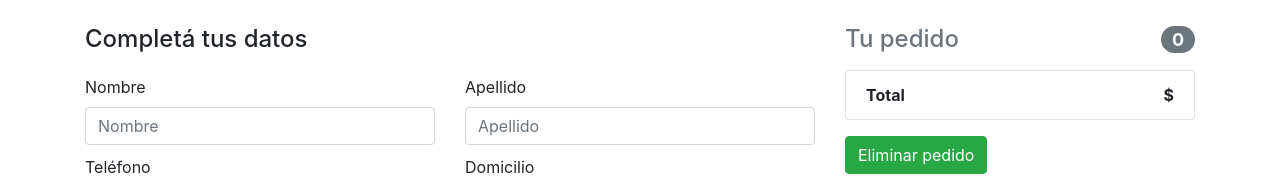
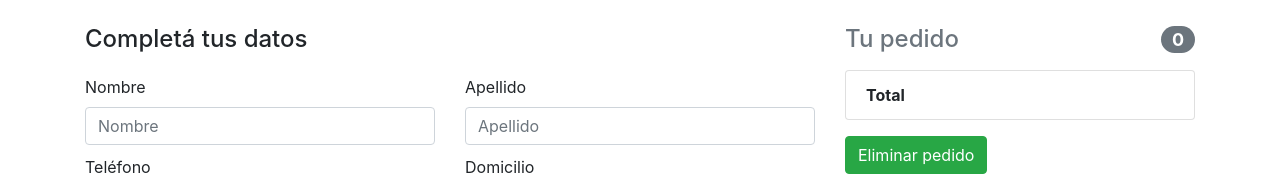
Before and after one commit to carloscrovara/ecommerce, a React (Create React App) app: page /cart in a window 1280 px wide. Shown: the part 269-445 px from the top of the page. Built offline with nearby package versions, Linux system fonts and the light colour scheme.

Commit message:
Version 1.31 - Se mejoro el contador del Cart

```diff
--- a/src/components/CartBrief.js
+++ b/src/components/CartBrief.js
@@ -2,14 +2,16 @@ import React from 'react';
 import { useListContext } from '../context/CartContext';
 
 export default function CartBrief() {
-    const { list, cleanList, CounterCart } = useListContext();
+    const { list, cleanList, quantity } = useListContext();
+
+    let totalPrice = 0;
 
     return (
         <>
             <div className="col-md-5 col-lg-4 order-md-last">
                 <h4 className="d-flex justify-content-between align-items-center mb-3">
                     <span className="text-muted">Tu pedido</span>
-                    <CounterCart />
+                    <span className="badge badge-secondary badge-pill"> {quantity} </span>
                 </h4>
                 <ul className="list-group mb-3">
                     {list.map((i, idx) => (
@@ -23,7 +25,10 @@ export default function CartBrief() {
                     ))}
                     <li className="list-group-item d-flex justify-content-between">
                         <strong>Total</strong>
-                        <strong>$ </strong>
+                        {list.map ( (i) => (
+                            <strong>$ {totalPrice += i.price * i.itemQuantity }</strong>
+                        ))}
+
                     </li>
                 </ul>
                 <button className="btn btn-success" style={{ marginBottom: '10px' }} onClick={cleanList}>Eliminar pedido</button>
--- a/src/components/CartIcon.js
+++ b/src/components/CartIcon.js
@@ -3,7 +3,7 @@ import { Link } from 'react-router-dom';
 import { useListContext } from '../context/CartContext';
 
 function CartIcon() {
-    const { CounterCart } = useListContext();
+    const { quantity } = useListContext();
 
     return (
         <>
@@ -11,7 +11,7 @@ function CartIcon() {
                 <li>
                     <Link className="nav-link" to={`/cart`}>
                         <ion-icon name="cart" style={{ fontSize: 25 }}></ion-icon>
-                        <CounterCart />
+                        <span className="badge badge-secondary badge-pill"> {quantity} </span>
                     </Link>
                 </li>
             </ul>
--- a/src/context/CartContext.js
+++ b/src/context/CartContext.js
@@ -38,16 +38,14 @@ export function ListProvider({ value, initialValueItem, maxValueItem, minValueIt
     setList([]);
   }
 
-  function CounterCart () {
-    const total = list.reduce(
-      (prevValue, currentValue) => prevValue + currentValue.itemQuantity,
-      0
-    );
-    return <span className="badge badge-secondary badge-pill"> {total} </span>;
-  };
+  const getCartTotal = (lista) => {
+    let total = 0;
+    lista.map ( (i) => total += i.itemQuantity )
+    return total
+}
 
 
-  return <CartContext.Provider value={{ list, addItem, cleanList, sumar, restar, itemQuantity, onItemQuantityChange, CounterCart }}>
+  return <CartContext.Provider value={{ list, addItem, quantity: getCartTotal(list), cleanList, sumar, restar, itemQuantity, onItemQuantityChange }}>
     {children}
   </CartContext.Provider>
 }
```
